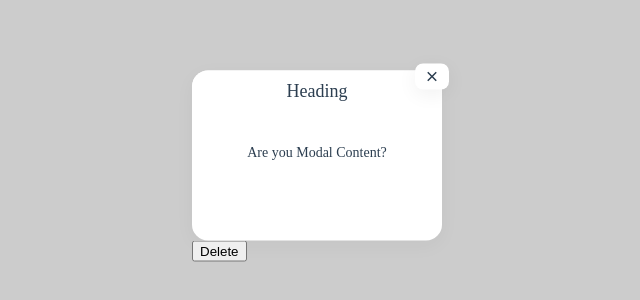
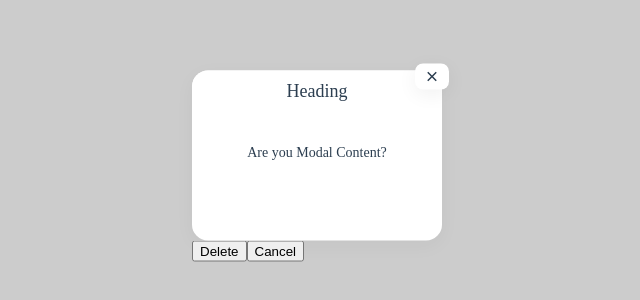
Before and after one commit to szopian/react-modal, a React (Create React App) app in the folder react-modal-app/: page / in a window 1280 px wide. Shown: the part 234-534 px from the top of the page, without its empty margins (323-963 px from the left). Built offline with nearby package versions, Linux system fonts and the light colour scheme.

Commit message:
add cancel button

```diff
--- a/react-modal-app/src/components/Page.jsx
+++ b/react-modal-app/src/components/Page.jsx
@@ -10,6 +10,7 @@ import {
   ModalActions,
   ActionsContainer,
   DeleteButton,
+  CancelButton,
 } from "./styles";
 
 function Page({ setIsOpen }) {
@@ -27,6 +28,7 @@ function Page({ setIsOpen }) {
         <ModalActions>
           <ActionsContainer>
             <DeleteButton onClick={() => setIsOpen(false)}>Delete</DeleteButton>
+            <CancelButton onClick={() => setIsOpen(false)}>Cancel</CancelButton>
           </ActionsContainer>
         </ModalActions>
       </Wrapper>
--- a/react-modal-app/src/components/styles.js
+++ b/react-modal-app/src/components/styles.js
@@ -88,3 +88,5 @@ export const ModalActions = styled.div``;
 export const ActionsContainer = styled.div``;
 
 export const DeleteButton = styled.button``;
+
+export const CancelButton = styled.button``;
```
